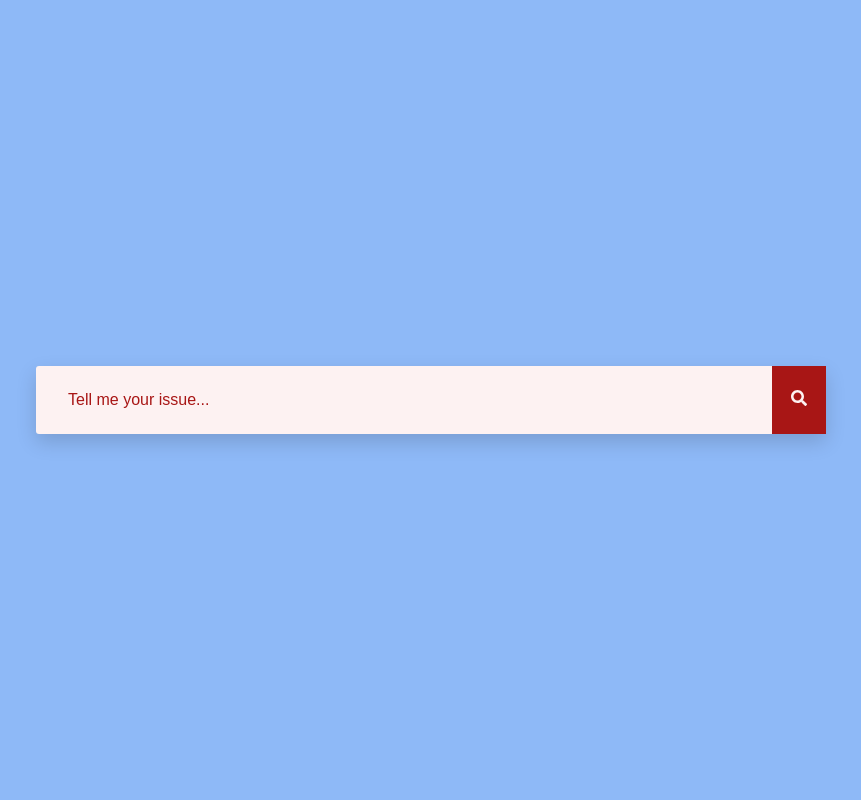
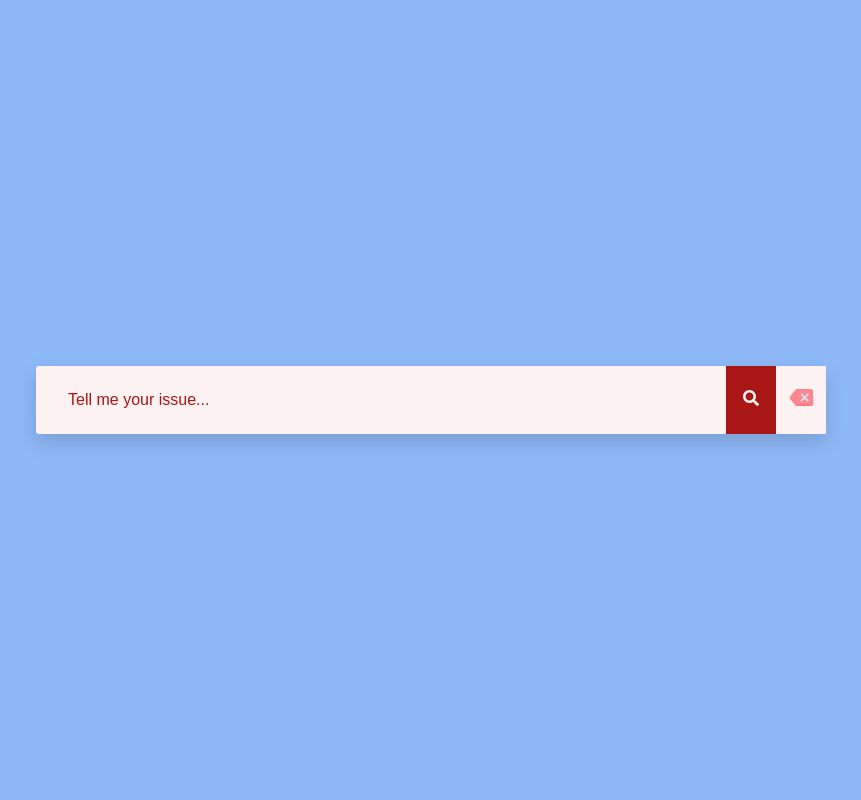
Before and after one commit to mateusragazzi/Issue-Severity, a Flask app: page / in a window 1280 px wide. Shown: the whole page, without its empty margins (209-1070 px from the left). Run offline with Flask 2, Linux system fonts and the light colour scheme; parts of the project's set-up code (start-up, migrations or seed data) failed here and were passed over; some libraries are stand-ins or nearby versions.

Commit message:
Botão de limpar busca e melhorias visuais

```diff
--- a/static/scripts.js
+++ b/static/scripts.js
@@ -1,5 +1,10 @@
 function sendSearch() {
   jQuery('#searchFormBtn').click();
+}
+
+function clearSearch() {
+  jQuery("#search").val("")
+  jQuery(".result").hide(200)
 }
 
 window.addEventListener('load', () => {
--- a/static/styles.css
+++ b/static/styles.css
@@ -154,18 +154,22 @@ h1 {
 }
 
 .s003 form .inner-form .input-field.third-wrap {
-  width: 74px
+  min-width: 100px;
+  display: flex;
 }
 
-.s003 form .inner-form .input-field.third-wrap .btn-search {
+.s003 form .inner-form .input-field.third-wrap .btn {
   height: 100%;
   width: 100%;
   white-space: nowrap;
   color: var(--secondaryColor);
   border: 0;
   cursor: pointer;
+  transition: all .2s ease-out,color .2s ease-out
+}
+
+.s003 form .inner-form .input-field.third-wrap .btn-search {
   background: var(--primaryColor);
-  transition: all .2s ease-out,color .2s ease-out
 }
 
 .s003 form .inner-form .input-field.third-wrap .btn-search svg {
@@ -233,3 +237,7 @@ h1 {
   margin-top: 5px;
   font-weight: lighter;
 }
+
+.btn-clear {
+  background: var(--secondaryColor);
+}
--- a/templates/search/index.jinja2
+++ b/templates/search/index.jinja2
@@ -14,10 +14,13 @@
         </div>
 
         <div class="input-field third-wrap">
-          <button class="btn-search" type="button" onclick="sendSearch()">
+          <button class="btn btn-search" type="button" onclick="sendSearch()">
             <svg class="svg-inline--fa fa-search fa-w-16" aria-hidden="true" data-prefix="fas" data-icon="search" role="img" xmlns="http://www.w3.org/2000/svg" viewBox="0 0 512 512">
               <path fill="currentColor" d="M505 442.7L405.3 343c-4.5-4.5-10.6-7-17-7H372c27.6-35.3 44-79.7 44-128C416 93.1 322.9 0 208 0S0 93.1 0 208s93.1 208 208 208c48.3 0 92.7-16.4 128-44v16.3c0 6.4 2.5 12.5 7 17l99.7 99.7c9.4 9.4 24.6 9.4 33.9 0l28.3-28.3c9.4-9.4 9.4-24.6.1-34zM208 336c-70.7 0-128-57.2-128-128 0-70.7 57.2-128 128-128 70.7 0 128 57.2 128 128 0 70.7-57.2 128-128 128z"></path>
             </svg>
+          </button>
+          <button class="btn btn-clear" type="button" onclick="clearSearch()">
+            <img src="static/erase.png" width="25px" />
           </button>
           <input id="searchFormBtn" type="submit" style="display: none;" />
         </div>
```
Also changed, not shown: static/erase.png (added), 1 other file.
